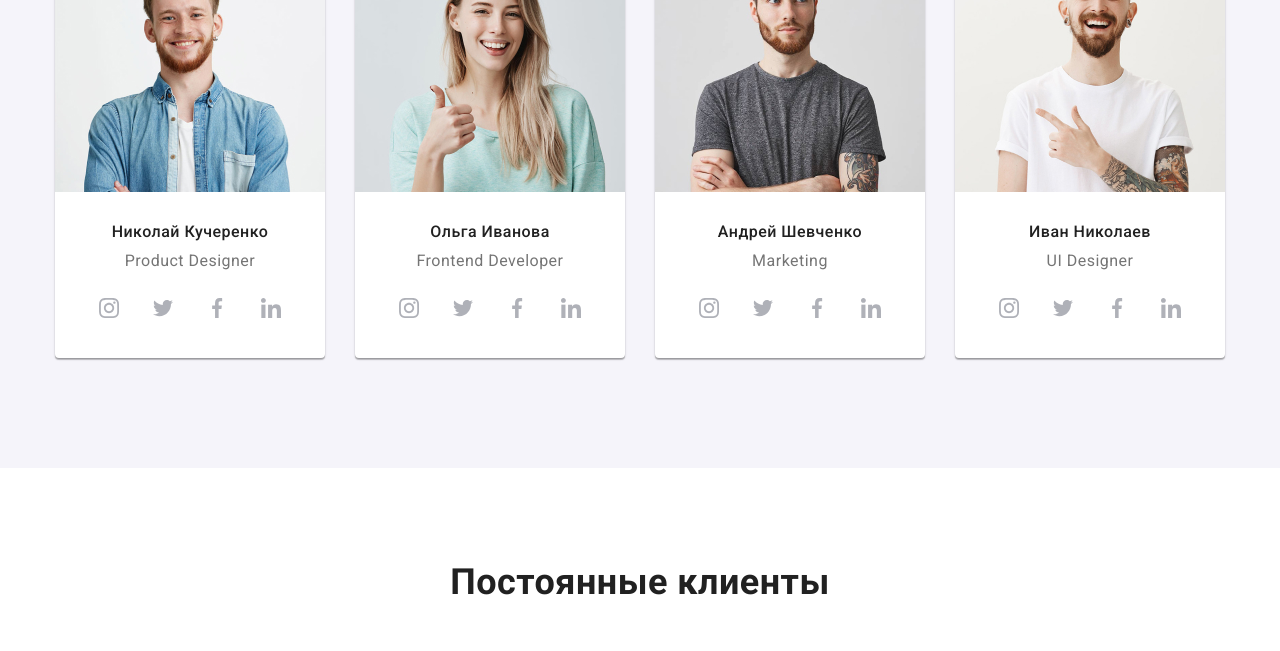
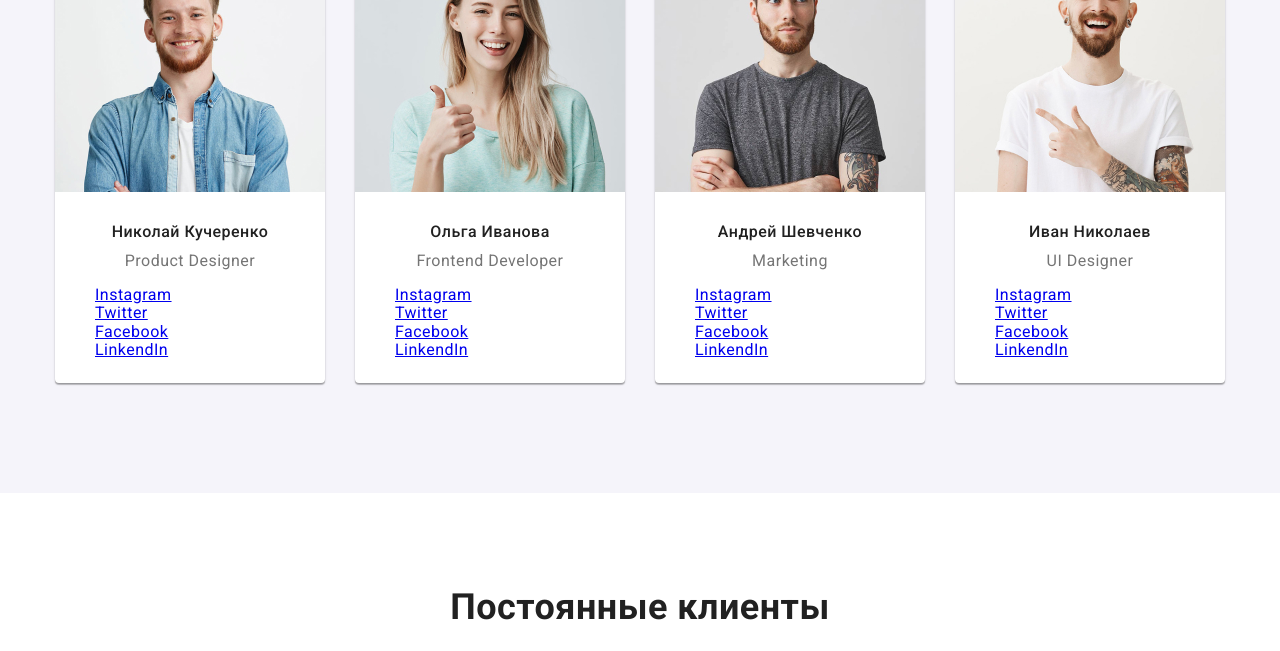
Before and after one commit to Karina-Sapezhko/goit-markup-hw-03, a plain HTML site: page index.html in a window 1280 px wide. Shown: the part 2000-2651 px from the top of the page. Drawn offline with nearby package versions, Linux system fonts and the light colour scheme.

Commit message:
ДЗ 3-2

```diff
--- a/index.html
+++ b/index.html
@@ -22,7 +22,6 @@
           <a href="./index.html" class="logo"
             >Web <span class="logo-part">Studio</span></a
           >
-
           <ul class="site-nav">
             <li class="item">
               <a href="./index.html" class="link current">Студия</a>
@@ -30,29 +29,25 @@
             <li class="item">
               <a href="./portfolio.html" class="link">Портфолио</a>
             </li>
-            <li class="item"><a href="" class="link">Контакты</a></li>
+            <li class="item"><a href="#" class="link">Контакты</a></li>
           </ul>
         </nav>
-
         <div class="info">
           <ul class="info-nav">
             <li class="item">
               <a href="info@devstudio.com" class="contacts">
                 <img src="./img/@com.svg" alt="картинка письма" width="16" />
-                info@devstudio.com</a
-              >
+                info@devstudio.com</a>
             </li>
             <li class="item">
               <a href="tel:+380961111111" class="contacts">
                 <img src="./img/tel.svg" alt="картинка телефона" width="10" />
-                +38 096 111 11 11</a
-              >
+                +38 096 111 11 11</a>
             </li>
           </ul>
         </div>
       </div>
     </header>
-
     <main>
       <section class="hero">
         <h1 class="hero-title">
@@ -143,7 +138,6 @@
                 <h3 class="text">Десктопные приложения</h3>
               </a>
             </li>
-
             <li class="item">
               <a href="">
                 <img
@@ -181,103 +175,81 @@
               <img class="foto" src="./img/img01.jpg" alt="фото" width="270" />
               <h3 class="title-name">Николай Кучеренко</h3>
               <p class="text-post">Product Designer</p>
-              <img
-                src="./img/social-links.svg"
-                class="social-links"
-                alt="соцсети"
-              />
-              <!-- <ul>
+              <ul>
                 <li>
-                  <a href="" aria-label="ссылка на Instagram">Instagram</a>
+                  <a href="#" aria-label="ссылка на Instagram">Instagram</a>
                 </li>
                 <li>
-                  <a href="" aria-label="ссылка на Twitter">Twitter</a>
+                  <a href="#" aria-label="ссылка на Twitter">Twitter</a>
                 </li>
                 <li>
-                  <a href="" aria-label="ссылка на Facebook">Facebook</a>
+                  <a href="#" aria-label="ссылка на Facebook">Facebook</a>
                 </li>
                 <li>
-                  <a href="" aria-label="ссылка на LinkendIn">LinkendIn</a>
+                  <a href="#" aria-label="ссылка на LinkendIn">LinkendIn</a>
                 </li>
               </ul>
-            </li> -->
             </li>
-
+            </li>
             <li class="item-team">
               <img class="foto" src="./img/img02.jpg" alt="фото" width="270" />
               <h3 class="title-name">Ольга Иванова</h3>
               <p class="text-post">Frontend Developer</p>
-              <img
-                src="./img/social-links.svg"
-                class="social-links"
-                alt="соцсети"
-              />
-              <!-- <ul>
+              <ul>
                 <li>
-                  <a href="" aria-label="ссылка на Instagram">Instagram</a>
+                  <a href="#" aria-label="ссылка на Instagram">Instagram</a>
                 </li>
                 <li>
-                  <a href="" aria-label="ссылка на Twitter">Twitter</a>
+                  <a href="#" aria-label="ссылка на Twitter">Twitter</a>
                 </li>
                 <li>
-                  <a href="" aria-label="ссылка на Facebook">Facebook</a>
+                  <a href="#" aria-label="ссылка на Facebook">Facebook</a>
                 </li>
                 <li>
-                  <a href="" aria-label="ссылка на LinkendIn">LinkendIn</a>
+                  <a href="#" aria-label="ссылка на LinkendIn">LinkendIn</a>
                 </li>
               </ul>
-            </li> -->
+            </li>
             </li>
 
             <li class="item-team">
               <img class="foto" src="./img/img03.jpg" alt="фото" width="270" />
               <h3 class="title-name">Андрей Шевченко</h3>
               <p class="text-post">Marketing</p>
-              <img
-                src="./img/social-links.svg"
-                class="social-links"
-                alt="соцсети"
-              />
-              <!-- <ul>
+              <ul>
                 <li>
-                  <a href="" aria-label="ссылка на Instagram">Instagram</a>
+                  <a href="#" aria-label="ссылка на Instagram">Instagram</a>
                 </li>
                 <li>
-                  <a href="" aria-label="ссылка на Twitter">Twitter</a>
+                  <a href="#" aria-label="ссылка на Twitter">Twitter</a>
                 </li>
                 <li>
-                  <a href="" aria-label="ссылка на Facebook">Facebook</a>
+                  <a href="#" aria-label="ссылка на Facebook">Facebook</a>
                 </li>
                 <li>
-                  <a href="" aria-label="ссылка на LinkendIn">LinkendIn</a>
+                  <a href="#" aria-label="ссылка на LinkendIn">LinkendIn</a>
                 </li>
               </ul>
-            </li> -->
             </li>
-
+            </li>
             <li class="item-team">
               <img class="foto" src="./img/img04.jpg" alt="фото" width="270" />
               <h3 class="title-name">Иван Николаев</h3>
               <p class="text-post">UI Designer</p>
-              <img
-                src="./img/social-links.svg"
-                class="social-links"
-                alt="соцсети"
-              />
-              <!-- <ul>
+              <ul>
                 <li>
-                  <a href="" aria-label="ссылка на Instagram">Instagram</a>
+                  <a href="#" aria-label="ссылка на Instagram">Instagram</a>
                 </li>
                 <li>
-                  <a href="" aria-label="ссылка на Twitter">Twitter</a>
+                  <a href="#" aria-label="ссылка на Twitter">Twitter</a>
                 </li>
                 <li>
-                  <a href="" aria-label="ссылка на Facebook">Facebook</a>
+                  <a href="#" aria-label="ссылка на Facebook">Facebook</a>
                 </li>
                 <li>
-                  <a href="" aria-label="ссылка на LinkendIn">LinkendIn</a>
+                  <a href="#" aria-label="ссылка на LinkendIn">LinkendIn</a>
                 </li>
-              </ul> -->
+              </ul>
             </li>
           </ul>
         </div>
@@ -287,7 +259,6 @@
       <section class="section">
         <div class="container">
           <h2 class="section-title">Постоянные клиенты</h2>
-
           <!-- список клиентов-->
           <ul class="list-client">
             <li class="item-client">
@@ -300,7 +271,6 @@
                 />
               </a>
             </li>
-
             <li class="item-client">
               <a href="" class="logo-company">
                 <img
@@ -311,7 +281,6 @@
                 />
               </a>
             </li>
-
             <li class="item-client">
               <a href="" class="logo-company">
                 <img
@@ -332,7 +301,6 @@
                 />
               </a>
             </li>
-
             <li class="item-client">
               <a href="" class="logo-company">
                 <img
@@ -343,7 +311,6 @@
                 />
               </a>
             </li>
-
             <li class="item-client">
               <a href="" class="logo-company">
                 <img
@@ -358,21 +325,17 @@
         </div>
       </section>
     </main>
-
     <!--подвал-->
     <footer>
       <div class="container footer">
         <div class="logo-address">
           <a href="./index.html" class="logo"
-            >Web <span class="logo-part">Studio</span></a
-          >
-
+            >Web <span class="logo-part">Studio</span></a>
           <address class="address">
             <p class="address-text">г. Киев, пр-т Леси Украинки, 26</p>
 
             <a href="info@devstudio.com" class="contacts mail"
-              >info@devstudio.com</a
-            >
+              >info@devstudio.com</a>
 
             <a href="tel:+380961111111" class="contacts">+38 096 111 11 11</a>
           </address>
@@ -380,23 +343,21 @@
 
         <div class="join-in">
           <b class="call-link">присоединяйтесь</b>
-
           <ul>
             <li>
-              <a href="" aria-label="ссылка на Instagram">Instagram</a>
+              <a href="#" aria-label="ссылка на Instagram">Instagram</a>
             </li>
             <li>
-              <a href="" aria-label="ссылка на Twitter">Twitter</a>
+              <a href="#" aria-label="ссылка на Twitter">Twitter</a>
             </li>
             <li>
-              <a href="" aria-label="ссылка на Facebook">Facebook</a>
+              <a href="#" aria-label="ссылка на Facebook">Facebook</a>
             </li>
             <li>
-              <a href="" aria-label="ссылка на LinkendIn">LinkendIn</a>
+              <a href="#" aria-label="ссылка на LinkendIn">LinkendIn</a>
             </li>
           </ul>
         </div>
-
         <div class="call">
           <b class="call-link">Подпишитесь на рассылку</b>
           <a href="" class="subscribe">
```
Also changed, not shown: css/styles.css (+4 -45 lines), portfolio.html (+13 -38 lines).
